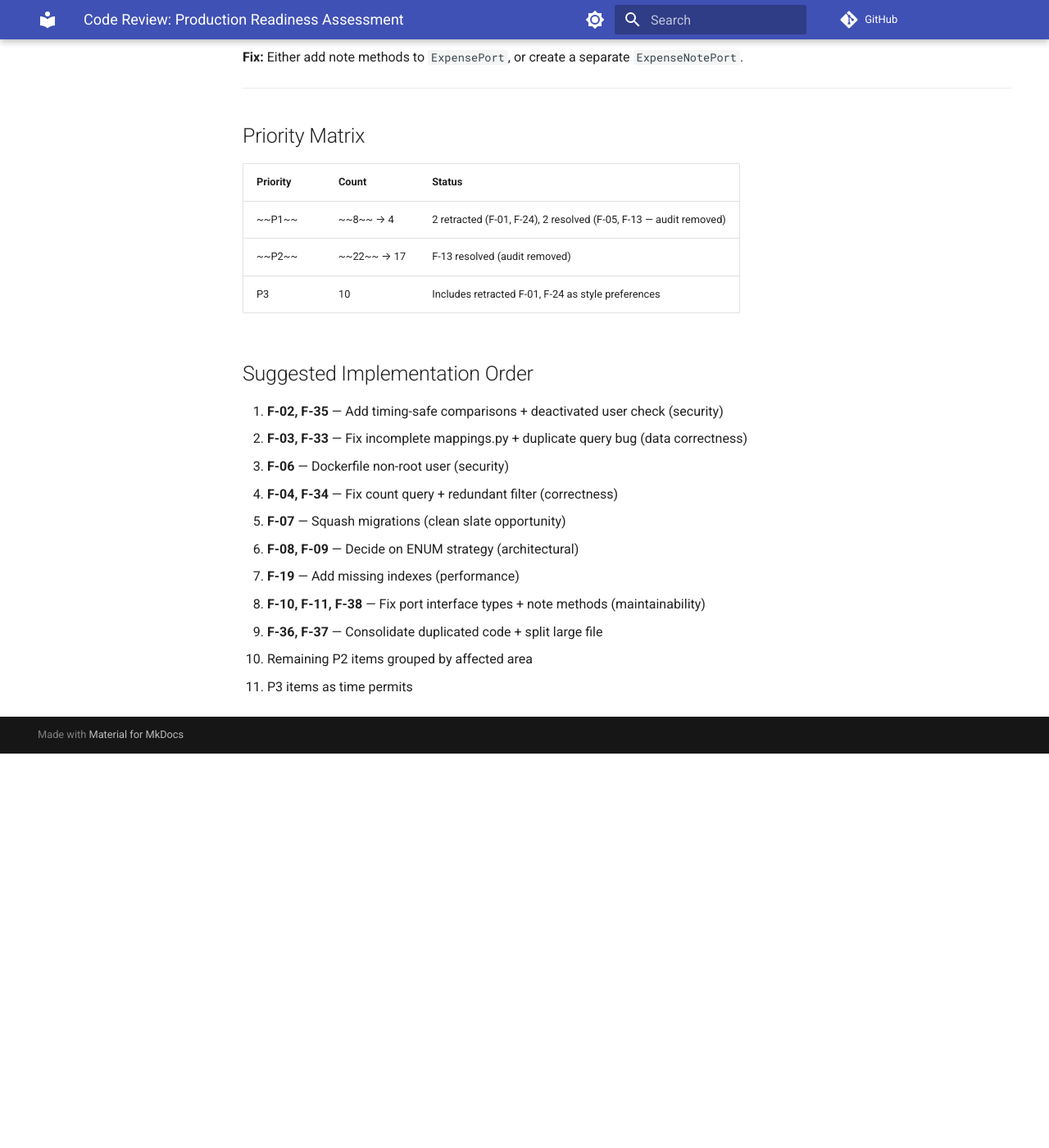
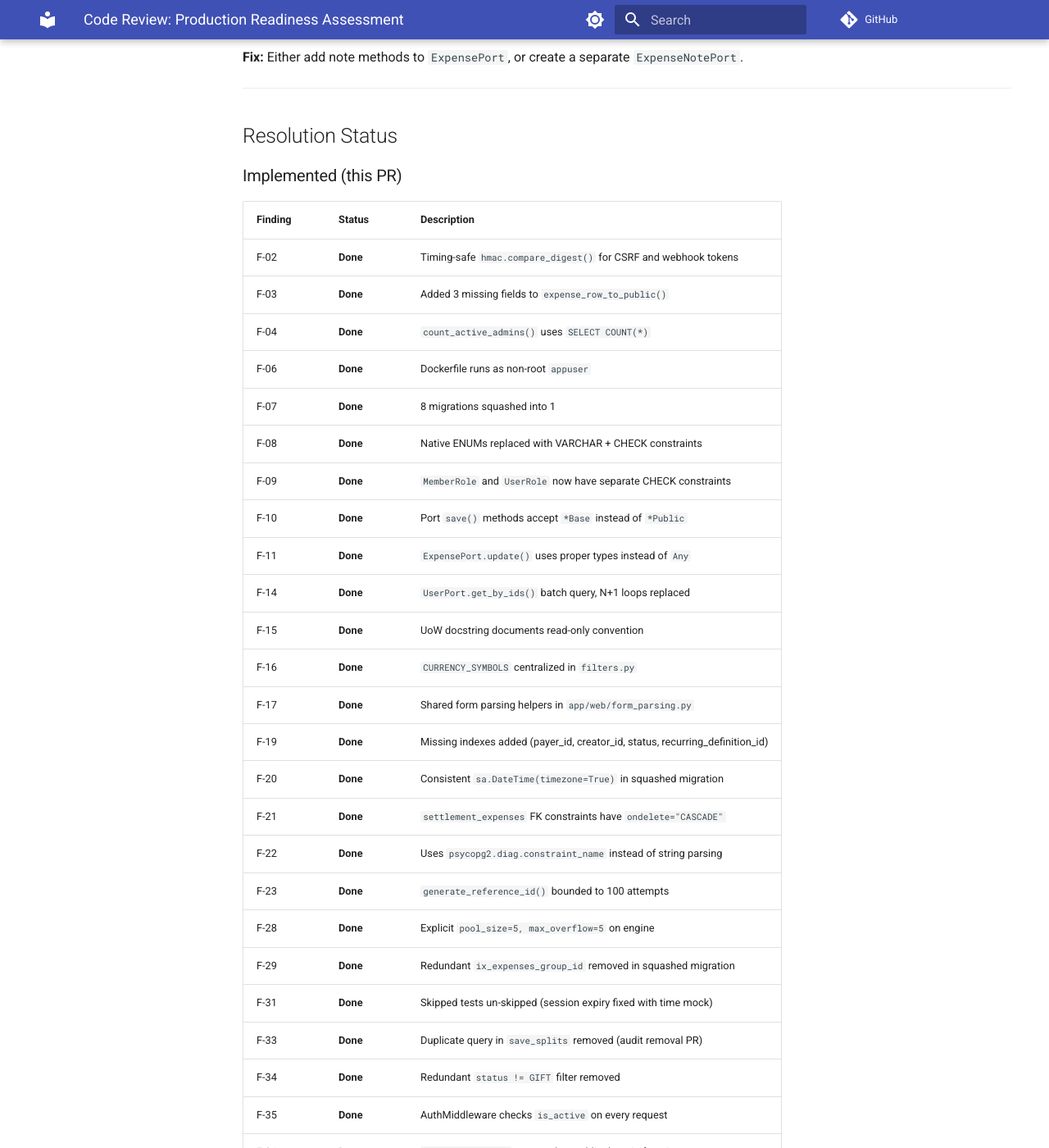
Before and after one commit to golgor/cost-tracker, an MkDocs documentation site: the page built from docs/code-review-findings.md, in a window 1280 px wide and 1400 px high, scrolled down 10757 px. Shown: the whole window at 82% size. Built offline with MkDocs 1.6.1 and Material for MkDocs 9.7.7, drawn with Linux system fonts in a browser that asks for light colours; comment, search, counter and statistics services are not loaded; before the commit the page ends 11676 px from its top, so only the background shows below that; some of the changed text lies outside the part shown.

Commit message:
Update findings document with full resolution status
26 of 38 findings implemented or resolved. 4 retracted/previously
resolved. 8 deferred to future PRs (P2/P3 architecture improvements).

https://claude.ai/code/session_01RCGJABXV22TSibDCpJwiHy

```diff
--- a/docs/code-review-findings.md
+++ b/docs/code-review-findings.md
@@ -479,24 +479,57 @@ Contains: expense list, creation (mobile + desktop forms), detail/edit, deletion
 
 ---
 
-## Priority Matrix
+## Resolution Status
 
-| Priority | Count | Status |
-|----------|-------|--------|
-| ~~P1~~ | ~~8~~ → 4 | 2 retracted (F-01, F-24), 2 resolved (F-05, F-13 — audit removed) |
-| ~~P2~~ | ~~22~~ → 17 | F-13 resolved (audit removed) |
-| P3 | 10 | Includes retracted F-01, F-24 as style preferences |
+### Implemented (this PR)
 
-## Suggested Implementation Order
+| Finding | Status | Description |
+|---------|--------|-------------|
+| F-02 | **Done** | Timing-safe `hmac.compare_digest()` for CSRF and webhook tokens |
+| F-03 | **Done** | Added 3 missing fields to `expense_row_to_public()` |
+| F-04 | **Done** | `count_active_admins()` uses `SELECT COUNT(*)` |
+| F-06 | **Done** | Dockerfile runs as non-root `appuser` |
+| F-07 | **Done** | 8 migrations squashed into 1 |
+| F-08 | **Done** | Native ENUMs replaced with VARCHAR + CHECK constraints |
+| F-09 | **Done** | `MemberRole` and `UserRole` now have separate CHECK constraints |
+| F-10 | **Done** | Port `save()` methods accept `*Base` instead of `*Public` |
+| F-11 | **Done** | `ExpensePort.update()` uses proper types instead of `Any` |
+| F-14 | **Done** | `UserPort.get_by_ids()` batch query, N+1 loops replaced |
+| F-15 | **Done** | UoW docstring documents read-only convention |
+| F-16 | **Done** | `CURRENCY_SYMBOLS` centralized in `filters.py` |
+| F-17 | **Done** | Shared form parsing helpers in `app/web/form_parsing.py` |
+| F-19 | **Done** | Missing indexes added (payer_id, creator_id, status, recurring_definition_id) |
+| F-20 | **Done** | Consistent `sa.DateTime(timezone=True)` in squashed migration |
+| F-21 | **Done** | `settlement_expenses` FK constraints have `ondelete="CASCADE"` |
+| F-22 | **Done** | Uses `psycopg2.diag.constraint_name` instead of string parsing |
+| F-23 | **Done** | `generate_reference_id()` bounded to 100 attempts |
+| F-28 | **Done** | Explicit `pool_size=5, max_overflow=5` on engine |
+| F-29 | **Done** | Redundant `ix_expenses_group_id` removed in squashed migration |
+| F-31 | **Done** | Skipped tests un-skipped (session expiry fixed with time mock) |
+| F-33 | **Done** | Duplicate query in `save_splits` removed (audit removal PR) |
+| F-34 | **Done** | Redundant `status != GIFT` filter removed |
+| F-35 | **Done** | AuthMiddleware checks `is_active` on every request |
+| F-36 | **Done** | `calculate_splits` extracted as public domain function |
+| F-38 | **Done** | Note CRUD methods added to `ExpensePort` protocol |
 
-1. **F-02, F-35** — Add timing-safe comparisons + deactivated user check (security)
-2. **F-03, F-33** — Fix incomplete mappings.py + duplicate query bug (data correctness)
-3. **F-06** — Dockerfile non-root user (security)
-4. **F-04, F-34** — Fix count query + redundant filter (correctness)
-5. **F-07** — Squash migrations (clean slate opportunity)
-6. **F-08, F-09** — Decide on ENUM strategy (architectural)
-7. **F-19** — Add missing indexes (performance)
-8. **F-10, F-11, F-38** — Fix port interface types + note methods (maintainability)
-9. **F-36, F-37** — Consolidate duplicated code + split large file
-10. Remaining P2 items grouped by affected area
-11. P3 items as time permits
+### Previously resolved
+
+| Finding | Status | Description |
+|---------|--------|-------------|
+| F-01 | Retracted | Valid Python 3.14 syntax |
+| F-05 | Resolved | Audit system removed (PR #24) |
+| F-13 | Resolved | Audit system removed (PR #24) |
+| F-24 | Retracted | Valid Python 3.14 syntax |
+
+### Deferred (future PRs)
+
+| Finding | Priority | Description |
+|---------|----------|-------------|
+| F-12 | P2 | Recurring queries return template-ready dicts — should return domain models + view models |
+| F-18 | P2 | Balance calculation / transaction minimization in handlers — extract to use case |
+| F-27 | P3 | View models only used in admin — create for expenses, settlements, recurring |
+| F-37 | P3 | `expenses.py` at 1300+ lines — split into sub-modules |
+| F-25 | P3 | Split strategies don't use `BalanceConfig` for rounding |
+| F-26 | P3 | Money value object underutilized |
+| F-30 | P3 | Missing `__all__` exports |
+| F-32 | P3 | CI architecture tests as separate job |
```
Also changed, not shown: 1 other file.
